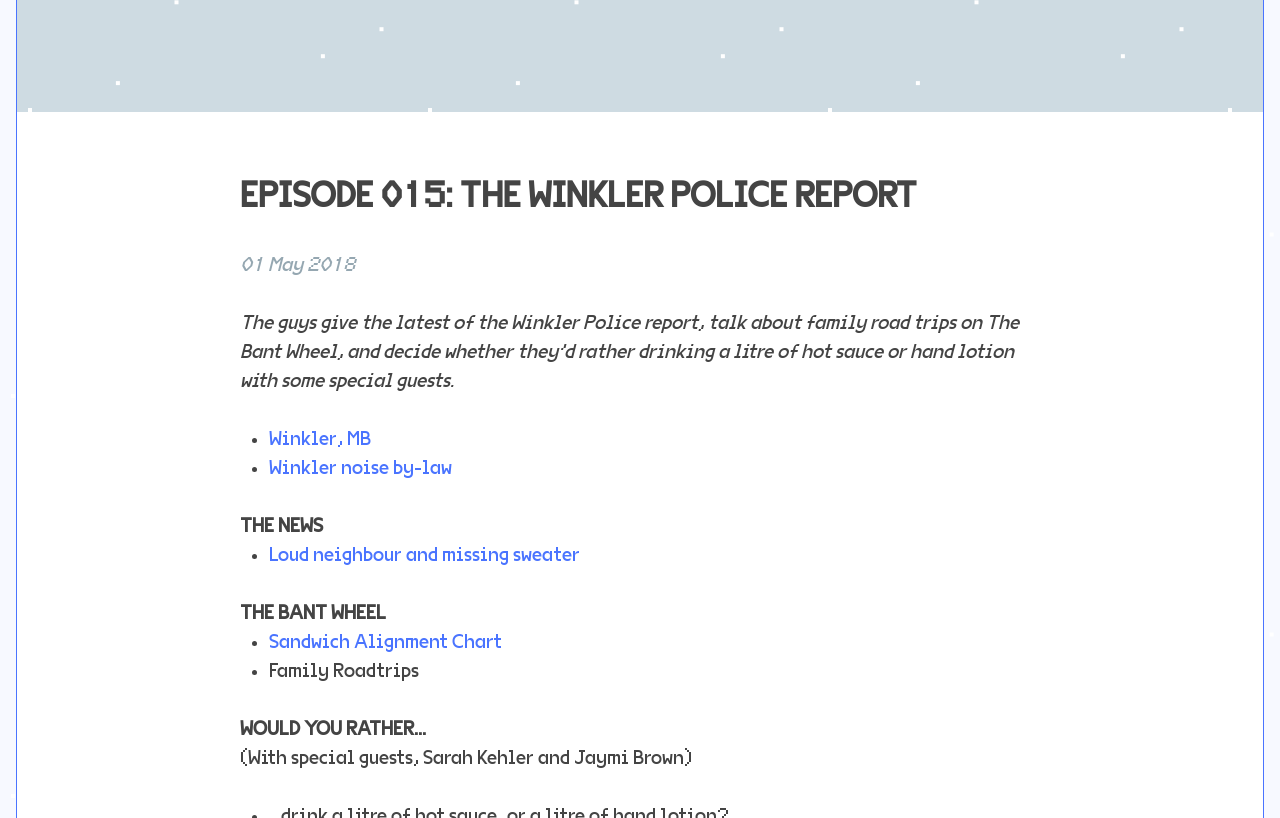
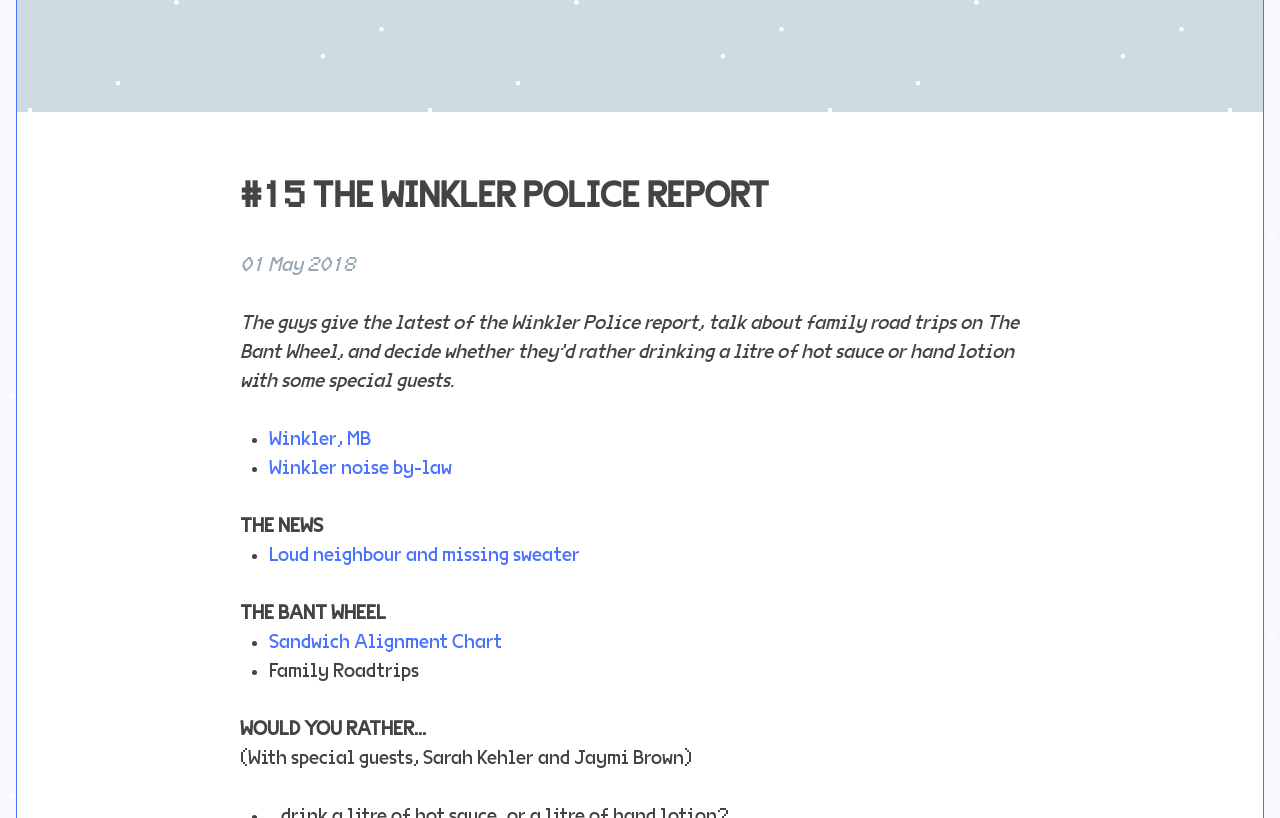
Before and after one commit to jondueck/whatevertown, a Jekyll site: the page built from _posts/2018-05-01-15.md, in a window 1280 px wide and 900 px high, scrolled down 307 px, cut to the strip 82-900 px from the top of the window. Built offline with Jekyll 4.4.1, drawn with Linux system fonts in a browser that asks for light colours; some web fonts are replaced; comment, search, counter and statistics services are not loaded.

Commit message:
Updated 15

```diff
--- a/_posts/2018-05-01-15.md
+++ b/_posts/2018-05-01-15.md
@@ -1,5 +1,5 @@
 ---
-title: 'Episode 015: The Winkler Police Report'
+title: "#15 The Winkler Police Report"
 date: 2018-05-01 10:30:00 -05:00
 permalink: "/episode/15/"
 author: Whatevertown
```
